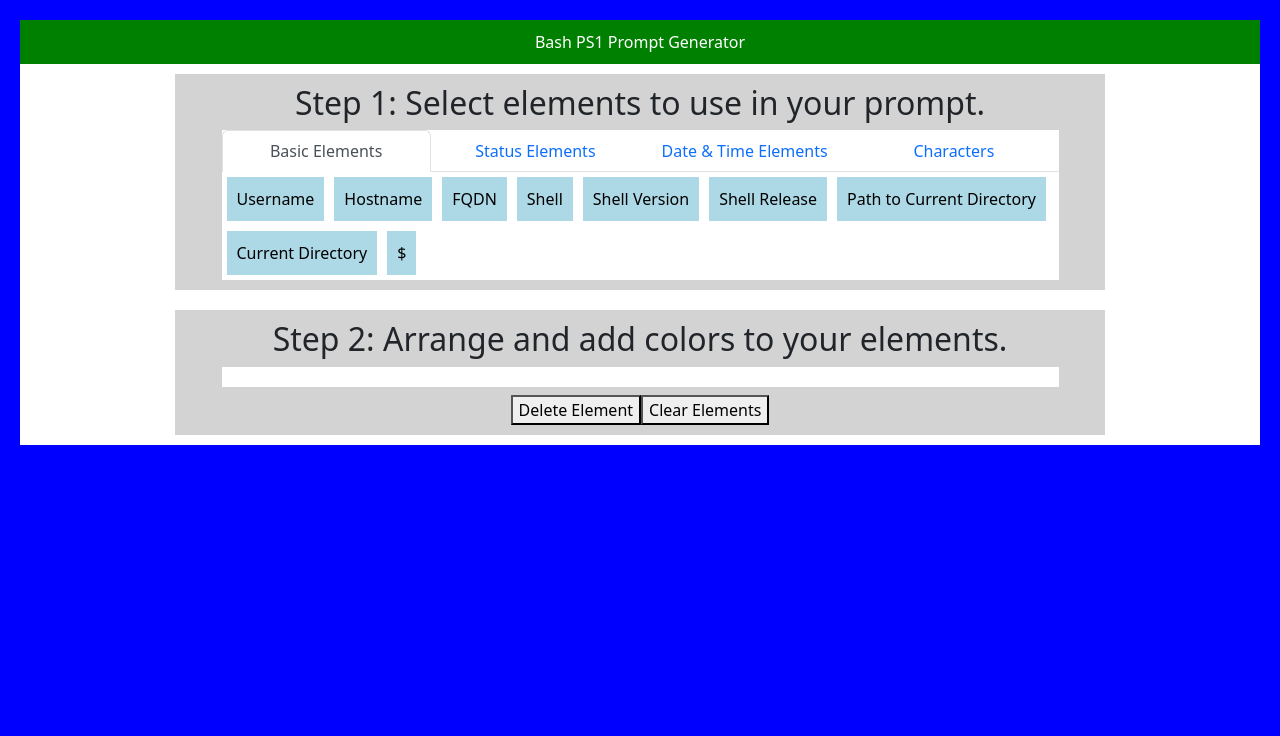
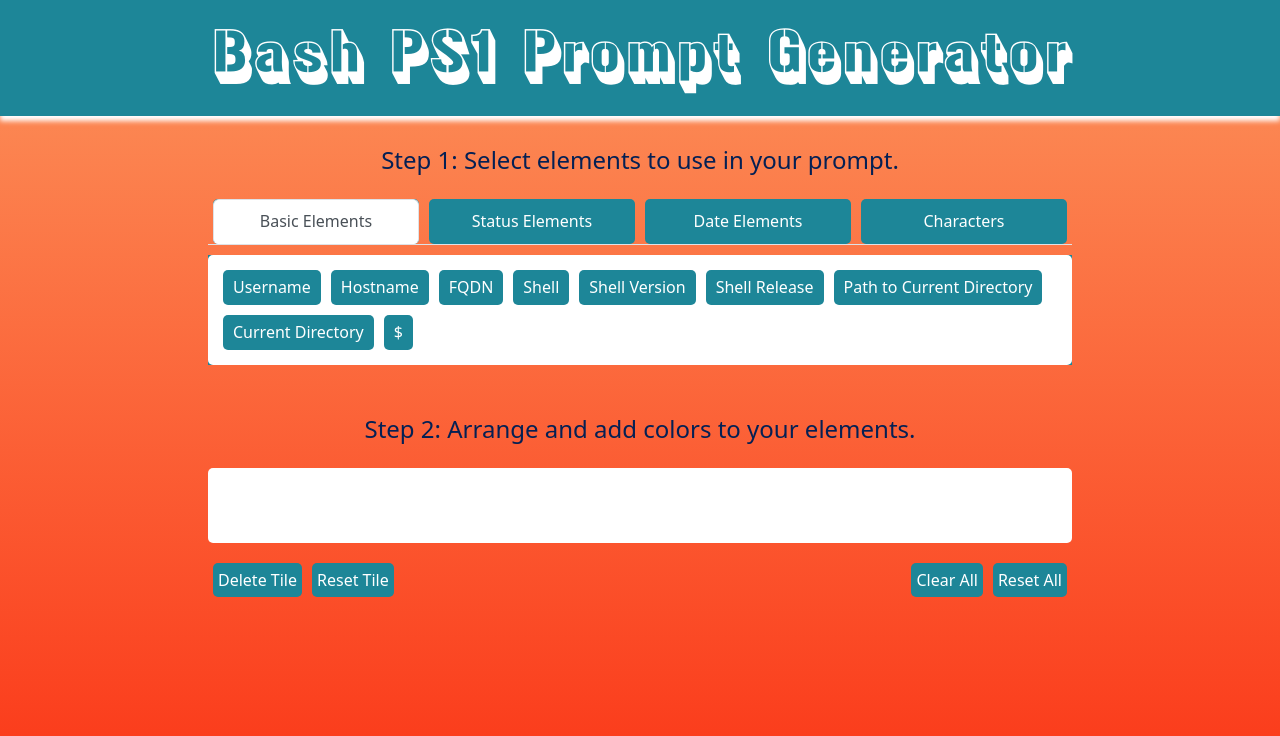
Before and after one commit to brenton-j-andrews/react_ps1_generator, a React (Create React App) app: page / in a window 1280 px wide. Shown: the top 736 px of the page. Built offline with nearby package versions, Linux system fonts and the light colour scheme.

Commit message:
Styling added, looking good!

```diff
--- a/src/app.css
+++ b/src/app.css
@@ -1,23 +1,25 @@
 .app-wrapper {
-  padding: 20px;
   height: 100vh;
-  background-color: blue;
+  background-image: linear-gradient(#fc945c, #fb3617);
 }
 
 .app-container {
   display: flex;
   flex-direction: column;
   align-items: center;
-  background-color: white;
 }
 
 .app-header {
   display: flex;
   justify-content: center;
+  font-family: retro;
+  font-size: 4rem;
   width: 100%;
   padding: 10px 0px;
   color: white;
-  background-color: green;
+  background-color: #1d8698;
+  box-shadow: 0px 5px 5px 0px;
+  margin-bottom: 10px;
 }
 
 .step-wrapper {
@@ -27,5 +29,14 @@
   width: 75%;
   margin: 10px;
   padding: 10px 0px;
-  background-color: lightgray;
 }
+
+.instruction-prompt {
+  color: #042054;
+  font-size: 1.5rem;
+  margin-bottom: 1.5rem;
+}
+
+.tab-content {
+  background-color: #fc945c;
+}
--- a/src/components/Arrangement_Menu/Arrangement.jsx
+++ b/src/components/Arrangement_Menu/Arrangement.jsx
@@ -1,5 +1,7 @@
 // This component displays elements selected from the menu. From here, the user can rearrange elements, select colors and delete elements.
 import { useState, useEffect} from "react";
+
+
 
 import "./arrangement.css";
 import "../../app.css";
@@ -7,6 +9,7 @@ import "../../app.css";
 const Arrangement = ({ promptElements, setPromptElements }) => {
 
   const [ selectedElement, setSelectedElement ] = useState(promptElements[promptElements.length - 1] || null);
+  const [ displayFontColors, setDisplayFontColors ] = useState(false);
 
   // Effect: update selected element to last element in promptElements array when it is updated.
   useEffect(() => {
@@ -45,9 +48,27 @@ const Arrangement = ({ promptElements, setPromptElements }) => {
         </ul>
       </div>
 
-      <div className="arrangement-controls mt-2">
-        <button className="delete-element-button" onClick={deleteElement}> Delete Element </button>
-        <button className="delete-element-button" onClick={deleteAllElements}> Clear Elements </button>
+      <div className="arrangement-controls">
+
+        <div className="controls-left">
+          <button className="delete-element-button" onClick={deleteElement}> Delete Tile </button>
+          <button className="delete-element-button"> Reset Tile </button>
+        </div>
+
+        {/* <div className="controls-center">
+          <div className="font-color-selector">
+            <span> Font Color: </span>
+            <div className="font-color-dropdown-action">
+              <div className="font-color-preview"></div>
+            </div>
+          </div>
+        </div> */}
+
+        <div className="controls-right">
+          <button className="delete-element-button" onClick={deleteAllElements}> Clear All </button>
+          <button className="delete-element-button"> Reset All </button>
+
+        </div>
       </div>
     </div>
   )
--- a/src/components/Arrangement_Menu/arrangement.css
+++ b/src/components/Arrangement_Menu/arrangement.css
@@ -3,6 +3,9 @@
   align-items: center;
   background-color: white;
   width: 90%;
+  padding: 10px;
+  min-height: 75px;
+  border-radius: 5px;
 }
 
 .tiles-list {
@@ -15,11 +18,50 @@
   padding: 0px 5px;
   border-radius: 5px;
   display: inline-block;
-  background-color: lightblue;
+  background-color: #fc945c;
+  color: white;
   cursor: pointer;
 }
 
 .active {
   color: white;
-  background-color: green;
+  background-color: #1d8698;
 }
+
+.arrangement-controls {
+  display: flex;
+  justify-content: space-between;
+  width: 90%;
+  margin-top: 20px;
+}
+
+.delete-element-button {
+  margin: 0px 5px;
+  background-color: #1d8698;
+  border: none;
+  color: white;
+  padding: 5px;
+  border-radius: 5px;
+}
+
+.font-color-selector {
+  display: flex;
+  align-items: center;
+  justify-content: center;
+}
+
+.font-color-dropdown-action {
+  display: flex;
+  align-items: center;
+  padding-left: 10px;
+  margin-left: 5px;
+  width: 75px;
+  height: 50px;
+  background-color: black;
+}
+
+.font-color-preview {
+  width: 40px;
+  height: 40px;
+  background-color: #fff;
+}
--- a/src/components/Element_Selector/ElementSelector.jsx
+++ b/src/components/Element_Selector/ElementSelector.jsx
@@ -82,6 +82,135 @@ const ElementSelector = ({ setPromptElements }) => {
     },
   ]
 
+  const status_elements = [
+    {
+      "id" : null,
+      "readable" : "Error Code",
+      "display" : "1",
+      "prompt_text" : "\\u",
+      "font_color" : null,
+      "bg_color" : null
+    },
+    {
+      "id" : null,
+      "readable" : "Git Status",
+      "display" : "[master]",
+      "prompt_text" : "\\h",
+      "font_color" : null,
+      "bg_color" : null
+    },
+  ]
+
+  const date_time_elements = [
+    {
+      "id" : null,
+      "readable" : "Date",
+      "display" : "Tue Apr 04",
+      "prompt_text" : "\\d",
+      "font_color" : null,
+      "bg_color" : null
+    },
+    {
+      "id" : null,
+      "readable" : "24HR Time",
+      "display" : "18:17",
+      "prompt_text" : "\\A",
+      "font_color" : null,
+      "bg_color" : null
+    },
+    {
+      "id" : null,
+      "readable" : "12HR Time",
+      "display" : "06:17 PM",
+      "prompt_text" : "\\@",
+      "font_color" : null,
+      "bg_color" : null
+    },
+    {
+      "id" : null,
+      "readable" : "24HR Time w/Seconds",
+      "display" : "18:17:32",
+      "prompt_text" : "\\t",
+      "font_color" : null,
+      "bg_color" : null
+    },
+    {
+      "id" : null,
+      "readable" : "12HR Time w/Seconds",
+      "display" : "06:17:43 PM",
+      "prompt_text" : "\\T",
+      "font_color" : null,
+      "bg_color" : null
+    }
+  ]
+
+  const extra_characters = [
+    {
+      "id" : null,
+      "readable" : "@",
+      "display" : "@",
+      "prompt_text" : "@",
+      "font_color" : null,
+      "bg_color" : null
+    },
+    {
+      "id" : null,
+      "readable" : ":",
+      "display" : ":",
+      "prompt_text" : ":",
+      "font_color" : null,
+      "bg_color" : null
+    },
+    {
+      "id" : null,
+      "readable" : "[",
+      "display" : "[",
+      "prompt_text" : "[",
+      "font_color" : null,
+      "bg_color" : null
+    },
+    {
+      "id" : null,
+      "readable" : "]",
+      "display" : "]",
+      "prompt_text" : "]",
+      "font_color" : null,
+      "bg_color" : null
+    },
+    {
+      "id" : null,
+      "readable" : "-",
+      "display" : "-",
+      "prompt_text" : "-",
+      "font_color" : null,
+      "bg_color" : null
+    },
+    {
+      "id" : null,
+      "readable" : "_",
+      "display" : "_",
+      "prompt_text" : "_",
+      "font_color" : null,
+      "bg_color" : null
+    },
+    {
+      "id" : null,
+      "readable" : "*",
+      "display" : "*",
+      "prompt_text" : "*",
+      "font_color" : null,
+      "bg_color" : null
+    },
+    {
+      "id" : null,
+      "readable" : ">",
+      "display" : ">",
+      "prompt_text" : ">",
+      "font_color" : null,
+      "bg_color" : null
+    }
+  ]
+
   const handleClick = (element) => {
     element.id = crypto.randomUUID();
     setPromptElements(prevState => [...prevState, element]);
@@ -92,7 +221,7 @@ const ElementSelector = ({ setPromptElements }) => {
       <h2 className='instruction-prompt'> Step 1: Select elements to use in your prompt. </h2>
 
       <div className="element-selector-menu">
-         <Tabs defaultActiveKey="basic_elements" justify>
+         <Tabs defaultActiveKey="basic_elements" className="tabs-selector" justify>
 
           <Tab eventKey="basic_elements" title="Basic Elements">
 
@@ -106,15 +235,33 @@ const ElementSelector = ({ setPromptElements }) => {
           </Tab>
 
           <Tab eventKey="status_elements" title="Status Elements">
-            Do status elements later my man!
+            <ul className="elements-list">
+              {status_elements.map(element => {
+                return (
+                  <li className="element-selector" onClick={() => {handleClick(element)}} key={element.readable}> { element.readable } </li>
+                )
+              })}
+            </ul>
           </Tab>
 
-          <Tab eventKey="dt_elements" title="Date & Time Elements">
-            Do status elements later my man!
+          <Tab eventKey="dt_elements" title="Date Elements">
+            <ul className="elements-list">
+              {date_time_elements.map(element => {
+                return (
+                  <li className="element-selector" onClick={() => {handleClick(element)}} key={element.readable}> { element.readable } </li>
+                )
+              })}
+            </ul>
           </Tab>
 
           <Tab eventKey="characters" title="Characters">
-            Do status elements later my man!
+            <ul className="elements-list">
+              {extra_characters.map(element => {
+                return (
+                  <li className="element-selector" onClick={() => {handleClick(element)}} key={element.readable}> { element.readable } </li>
+                )
+              })}
+            </ul>
           </Tab>
 
          </Tabs>
--- a/src/components/Element_Selector/element_selector.css
+++ b/src/components/Element_Selector/element_selector.css
@@ -1,26 +1,54 @@
 .element-selector-menu {
-  background-color: white;
+  background-color: fc945c;
   width: 90%;
+  min-height: 175px;
+}
+
+.nav-tabs {
+  border: none;
+}
+
+.nav-item {
+  margin: 0px 5px;
+  background-color: #1d8698;
+  border-radius: 5px;
+  height: 45px;
+}
+
+.nav-item > button {
+  background-color: #1d8698;
+  color: white;
+  border-radius: 5px;
+  height: 45px;
+
+}
+
+.nav-link > button {
+  background-color: #1d8698;
 }
 
 .elements-list {
   display: flex;
   flex-wrap: wrap;
-  margin: 0px;
-  padding: 0px;
+  margin: 10px 0px;
+  padding: 10px;
   background-color: white;
+  border-radius: 5px;
+  height: 110px;
 }
 
 .element-selector {
-  padding: 10px;
+  padding: 5px 10px;
   margin: 5px;
+  border-radius: 5px;
   display: inline-block;
-  background-color: lightblue;
-  color: black;
+  background-color: #1d8698;
+  color: white;
   cursor: pointer;
+  height: 35px;
 }
 
 .element-selector:hover {
   transition: 1s;
-  background-color: rgb(119, 147, 156);
+  background-color: #fc945c;
 }
--- a/src/index.css
+++ b/src/index.css
@@ -11,3 +11,8 @@ code {
   font-family: source-code-pro, Menlo, Monaco, Consolas, 'Courier New',
     monospace;
 }
+
+@font-face {
+  font-family: retro;
+  src: url("./assets/gunplay\ 3d.otf");
+}
```
Also changed, not shown: src/assets/gunplay 3d.otf (added).
